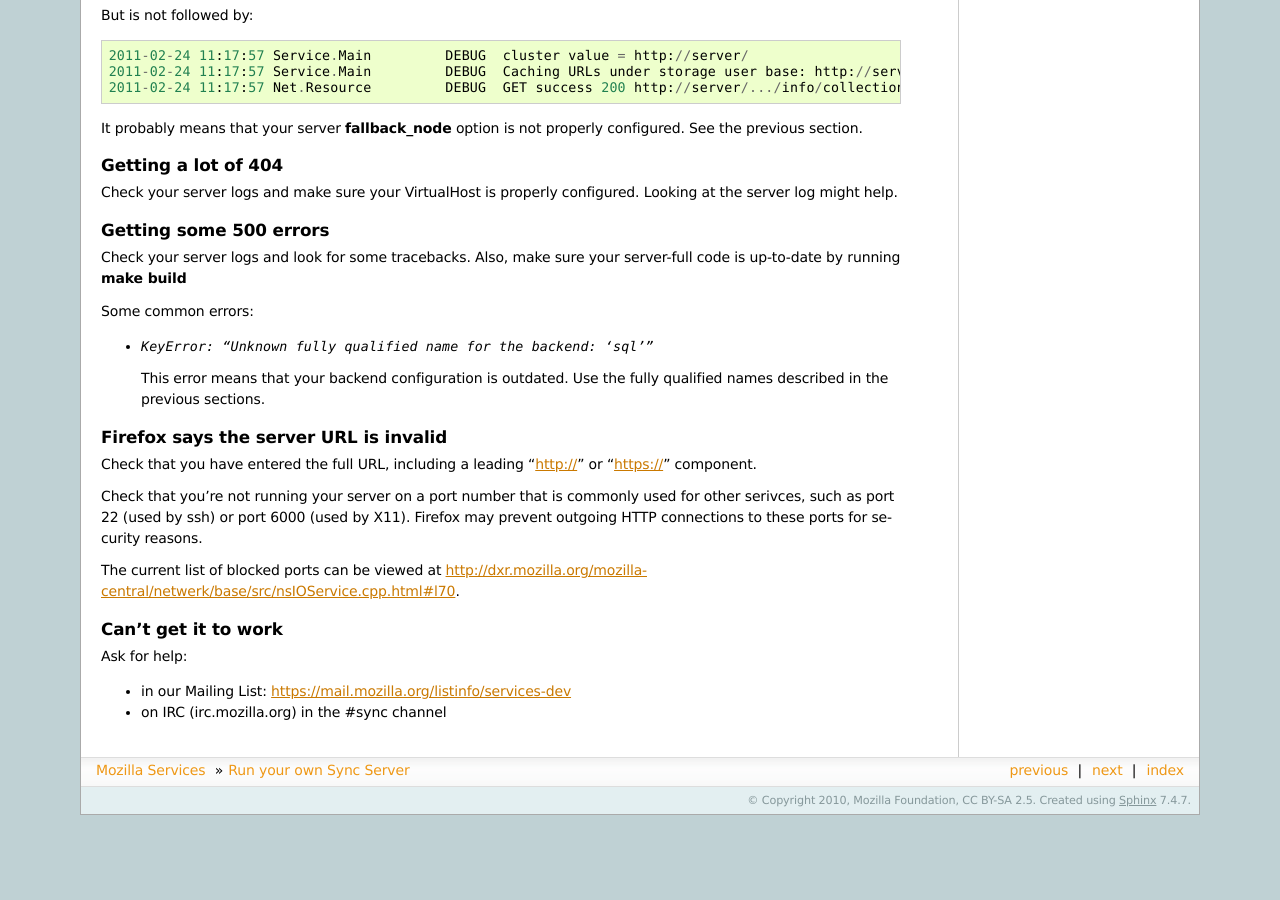
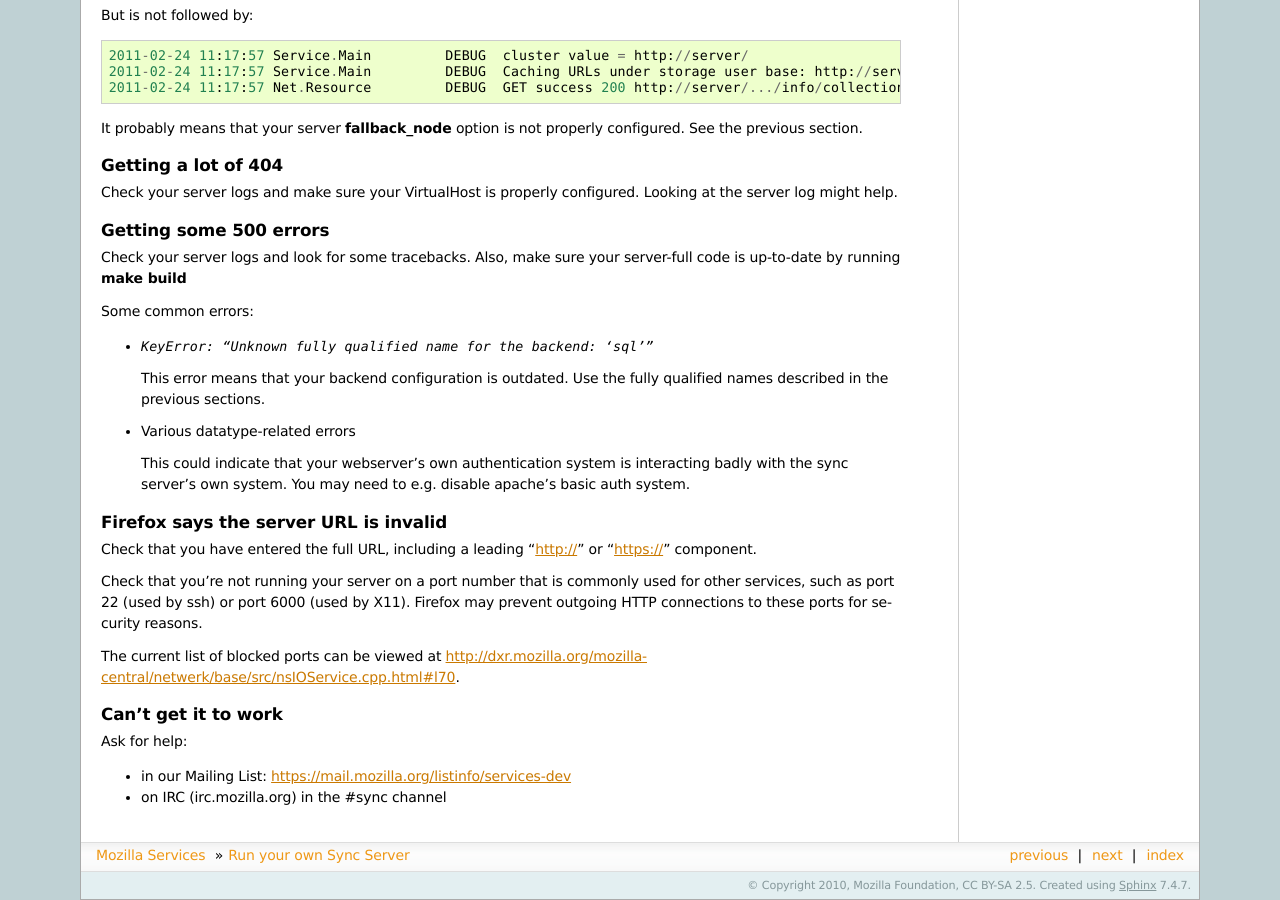
Before and after one commit to mozilla-services/docs, a Sphinx documentation site: the page built from source/howtos/run-sync.rst, in a window 1280 px wide and 900 px high, scrolled down 6103 px. Built offline with Sphinx 7.4.7, drawn with Linux system fonts in a browser that asks for light colours; the version number could not be read and is left out; before the commit the page ends 6918 px from its top, so only the background shows below that.

Commit message:
Add note about disabling apache auth to the sync howto.

```diff
--- a/source/howtos/run-sync.rst
+++ b/source/howtos/run-sync.rst
@@ -417,6 +417,12 @@ Some common errors:
   This error means that your backend configuration is outdated. Use the
   fully qualified names described in the previous sections.
 
+- Various datatype-related errors
+
+  This could indicate that your webserver's own authentication system is
+  interacting badly with the sync server's own system.  You may need to
+  e.g. disable apache's basic auth system.
+
 
 Firefox says the server URL is invalid
 ::::::::::::::::::::::::::::::::::::::
@@ -425,7 +431,7 @@ Check that you have entered the full URL, including a leading "http://" or
 "https://" component.
 
 Check that you're not running your server on a port number that is commonly
-used for other serivces, such as port 22 (used by ssh) or port 6000 (used by
+used for other services, such as port 22 (used by ssh) or port 6000 (used by
 X11).  Firefox may prevent outgoing HTTP connections to these ports for
 security reasons.
 
```
